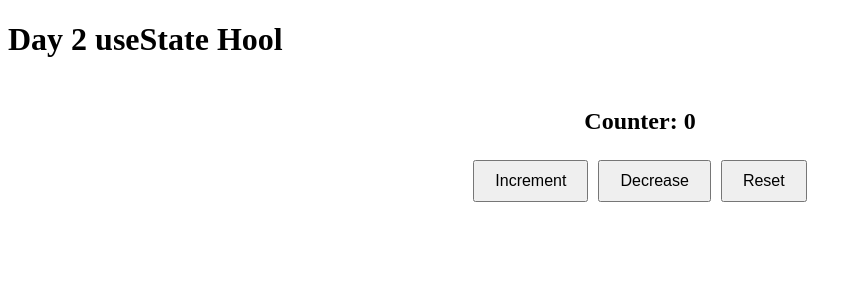
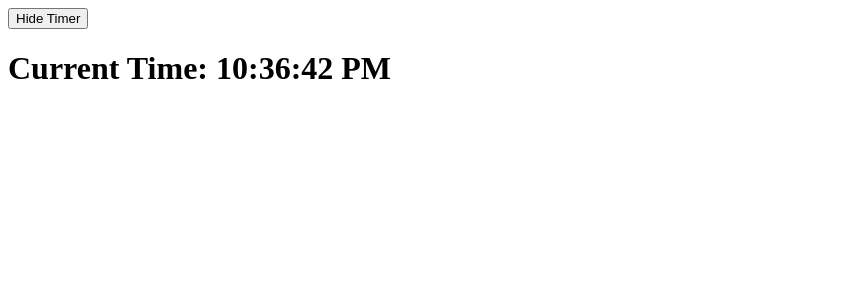
Before and after one commit to Hemzaaaaaa/30-Day-React-Mastery, a React (Vite) app: page / in a window 1280 px wide. Shown: the top 300 px of the page, without its empty margins (0-862 px from the left). Built offline with nearby package versions, Linux system fonts and the light colour scheme.

Commit message:
Day 3: useEffect Hook - Timer App

```diff
--- a/src/App.jsx
+++ b/src/App.jsx
@@ -1,6 +1,7 @@
 // eslint-disable-next-line no-unused-vars
 import React from 'react';
-import AppDay2 from './Day-02_useState/AppDay2';
+import AppDay3 from './Day-03_useEffect/AppDay3';
+
 
 
 
@@ -8,7 +9,7 @@ function App() {
 
   return (
     <div>
-      <AppDay2 />
+      <AppDay3 />
     </div>
   )
 }
--- /dev/null
+++ b/src/Day-03_useEffect/AppDay3.jsx
@@ -0,0 +1,18 @@
+import React, {useState} from 'react'
+import Timer from './Timer'
+
+const AppDay3 = () => {
+
+    const [showTimer, setShowTimer] = useState(true)
+
+  return (
+    <div>
+      <button onClick={() => setShowTimer(!showTimer)}>
+        {showTimer ? "Hide Timer" : "Show Timer"}
+      </button>
+      {showTimer && <Timer />}
+    </div>
+  )
+}
+
+export default AppDay3
--- /dev/null
+++ b/src/Day-03_useEffect/Timer.jsx
@@ -0,0 +1,25 @@
+import React, {useState, useEffect} from 'react'
+
+const Timer = () => {
+
+    const [time, setTime] = useState(new Date().toLocaleTimeString());
+
+    useEffect(() =>{
+        const interval = setInterval(() => {
+            setTime(new Date().toLocaleTimeString());
+        }, 1000);
+
+        return () => {
+            clearInterval(interval)
+            console.log("Timer unmounted")
+        };
+    },[])
+
+  return (
+    <h1>
+      Current Time: {time}
+    </h1>
+  )
+}
+
+export default Timer
```
Also changed, not shown: src/Day-02_useState/README.md.
